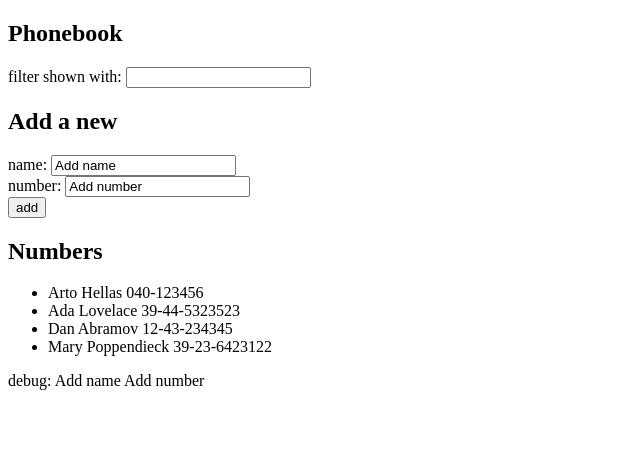
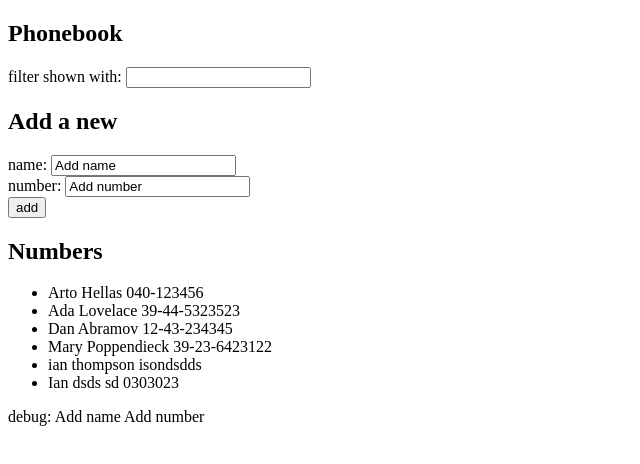
Before and after one commit to rossbickmore/phonebook, a React (Create React App) app: page / in a window 1280 px wide. Shown: the top 464 px of the page, without its empty margins (0-640 px from the left). Built offline with nearby package versions, Linux system fonts and the light colour scheme; data requests are answered from the project's data file.

Commit message:
step 7 completed and numbersare being saved to the backend server

```diff
--- a/db.json
+++ b/db.json
@@ -1,5 +1,5 @@
 {
-  "persons":[
+  "persons": [
     {
       "name": "Arto Hellas",
       "number": "040-123456",
@@ -19,6 +19,16 @@
       "name": "Mary Poppendieck",
       "number": "39-23-6423122",
       "id": 4
+    },
+    {
+      "name": "ian thompson",
+      "number": "isondsdds",
+      "id": 5
+    },
+    {
+      "name": "Ian dsds sd",
+      "number": "0303023",
+      "id": 6
     }
   ]
 }
--- a/src/App.js
+++ b/src/App.js
@@ -37,12 +37,6 @@ const App = () => {
     setPersons(persons.filter(filt))
   }
 
-  /*const filterPersons = (event) => {
-    event.preventDefault()
-    const filt = person => person.name === newFilter
-    setPersons(persons.filter(filt))
-  }*/
-
 
   const handleNameChange = (event) => {
     console.log(event.target.value)
@@ -58,19 +52,26 @@ const App = () => {
     event.preventDefault()
     const noteObject = {
       name: newName,
-      number: newNumber,
-      id: persons.length + 1,
+      number: newNumber
     }
 
-    const contain = person => person.name === newName
+    axios
+    .post('http://localhost:3001/persons', noteObject)
+    .then(response => {
+      setPersons(persons.concat(response.data))
+      setNewName('')
+      setNewNumber('')
+    })
 
-    if (persons.some(contain)) {
+    /*const contain = person => person.name === newName
+
+    /*if (persons.some(contain)) {
       window.alert(`${newName} is already added to phonebook`);
     } else {
       setPersons(persons.concat(noteObject))
       setNewName('')
       setNewNumber('')
-    }
+    }*/
 
   }
 
```
